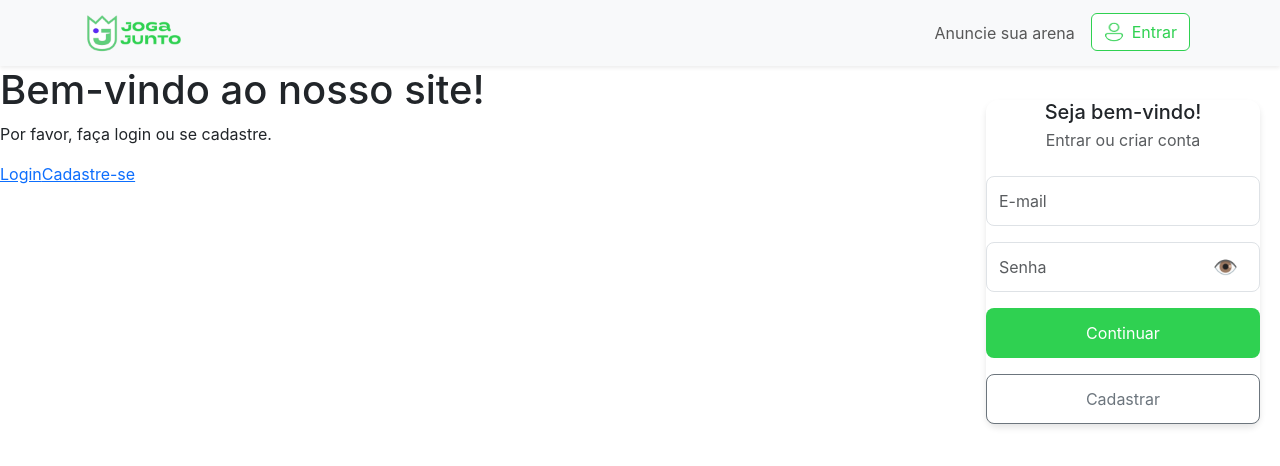
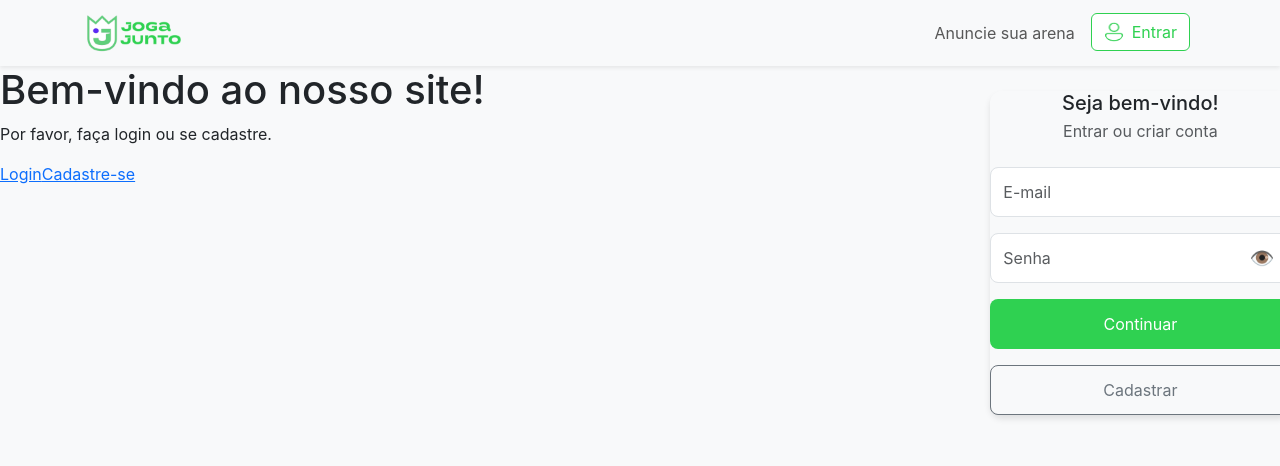
Before and after one commit to ifalO4CDA/JogaJunto-front, a React (Create React App) app: page / in a window 1280 px wide. Both pictures are taken after a click on the button "Entrar". Shown: the top 466 px of the page. Built offline with nearby package versions, Linux system fonts and the light colour scheme.

Commit message:
add modal login component and styles; update header and global styles

```diff
--- a/src/App.js
+++ b/src/App.js
@@ -1,5 +1,5 @@
 // src/App.js
-import React, { useState } from 'react';
+import React, { useState, useRef } from 'react';
 import { Routes, Route } from 'react-router-dom';
 import 'bootstrap/dist/css/bootstrap.min.css';
 import Header from './components/header';
@@ -8,14 +8,20 @@ import ArenaDetalhes from './pages/arena/arenaDetalhes';
 import LoginCadastro from './pages/cadastro/loginCadastro';
 // import ConfirmacaoEmail from './pages/cadastro/confirmacaoEmail';
 import DadosComplementares from './pages/cadastro/cadastroDadosComplementares';
-import ModalLogin from './components/modal';
+import ModalLogin from './components/modalLogin';
 
 function App() {
   // const [user, setUser] = React.useState(null);
+  const [modalPosition, setModalPosition] = useState({ top: 0, left: 0 });
   const [showModal, setShowModal] = useState(false);
+  const buttonRef = useRef(null);
 
-  // Função para abrir o modal
   const handleOpenModal = () => {
+    const buttonRect = buttonRef.current.getBoundingClientRect(); // Captura posição e dimensões do botão
+    setModalPosition({
+      top: buttonRect.bottom + 40 + window.scrollY, // Adiciona 10px de espaçamento abaixo do botão
+      left: buttonRect.left + buttonRect.width / 2 - 150 + window.scrollX,  // Centraliza o modal em relação ao botão (assumindo largura do modal = 300px)
+    });
     setShowModal(true);
   };
 
@@ -26,9 +32,8 @@ function App() {
 
   return (
     <div className="App">
-
-      <Header onLoginClick={handleOpenModal} />
-      {showModal && <ModalLogin onClose={handleCloseModal} />}
+      <Header onLoginClick={handleOpenModal} buttonRef={buttonRef} />
+      {showModal && <ModalLogin onClose={handleCloseModal} position={modalPosition} />}
 
       <Routes>
         <Route path="/" element={<HomePage />} />
--- a/src/components/header.js
+++ b/src/components/header.js
@@ -4,8 +4,9 @@ import { Navbar, Container, Nav, Button } from "react-bootstrap";
 
 import logoJogaJunto from "../assets/logoJogaJunto.png";
 import imagemPerfil from "../assets/Perfil.png";
+import "../styles/components/Header.css"; // Importa o arquivo CSS
 
-const Header = ({ onLoginClick }) => {
+const Header = ({ onLoginClick, buttonRef }) => {
   return (
     <Navbar bg="light" expand="lg" className="shadow-sm">
       <Container>
@@ -14,7 +15,7 @@ const Header = ({ onLoginClick }) => {
           <img
             src={logoJogaJunto}
             alt="Logo"
-            style={{ height: "40px" }} // Ajuste o tamanho da logo conforme necessário
+            className="logo-jogajunto" // Classe CSS para o estilo da logo
           />
         </Navbar.Brand>
 
@@ -26,28 +27,17 @@ const Header = ({ onLoginClick }) => {
           {/* Botão "Entrar" com cor verde */}
           <Nav.Item>
             <Button
-              className="mx-2 d-flex align-items-center"
+              ref={buttonRef}
+              className="btn-login mx-2" // Classe CSS para o botão
               onClick={onLoginClick}
-              style={{
-                backgroundColor: "white", // Cor verde
-                borderColor: "#2FD151", // Borda verde
-                color: "#2FD151",
-              }}
             >
               <img
                 src={imagemPerfil} // Caminho para a imagem
                 alt="Perfil"
-                style={{
-                  width: "20px", // Tamanho da imagem
-                  height: "20px",
-                  borderRadius: "50%", // Deixa a imagem redonda
-                  marginRight: "8px", // Espaço entre a imagem e o texto
-                }}
               />
               Entrar
             </Button>
           </Nav.Item>
-
         </Nav>
       </Container>
     </Navbar>
--- a/src/components/modal.js
+++ /dev/null
@@ -1,131 +0,0 @@
-import React, { useState } from "react";
-import "bootstrap/dist/css/bootstrap.min.css";
-
-function ModalLogin({ onClose }) {
-  const [showPassword, setShowPassword] = useState(false);
-
-  const handleBackgroundClick = (e) => {
-    // Fecha o modal se o clique for fora do conteúdo
-    if (e.target.classList.contains("modal-overlay")) {
-      onClose();
-    }
-  };
-
-  return (
-    <div
-      className="modal-overlay"
-      style={{
-        position: "absolute",
-        top: 0,
-        left: 0,
-        width: "100%",
-        height: "100%",
-        backgroundColor: "transparent", // Fundo transparente
-        display: "flex",
-        justifyContent: "flex-end",
-        zIndex: 1050,
-      }}
-      onClick={handleBackgroundClick}
-    >
-      <div
-        className="modal-dialog"
-        style={{
-          margin: "0",
-          position: "relative",
-          top: "100px", // Ajustado para ficar abaixo do header
-          right: "20px",
-        }}
-      >
-        <div
-          className="modal-content"
-          style={{
-            borderRadius: "12px",
-            boxShadow: "0px 4px 6px rgba(0, 0, 0, 0.1)",
-          }}
-        >
-          <div className="modal-body text-center">
-            <h5 className="mb-1">Seja bem-vindo!</h5>
-            <p className="text-muted mb-4">Entrar ou criar conta</p>
-            <form>
-              {/* Campo de E-mail */}
-              <div className="mb-3">
-                <input
-                  type="email"
-                  className="form-control"
-                  placeholder="E-mail"
-                  style={{
-                    borderRadius: "8px",
-                    height: "50px",
-                    fontSize: "16px",
-                  }}
-                  required
-                />
-              </div>
-              {/* Campo de Senha */}
-              <div className="mb-3 position-relative">
-                <input
-                  type={showPassword ? "text" : "password"}
-                  className="form-control"
-                  placeholder="Senha"
-                  style={{
-                    borderRadius: "8px",
-                    height: "50px",
-                    fontSize: "16px",
-                  }}
-                  required
-                />
-                <button
-                  type="button"
-                  className="btn position-absolute"
-                  style={{
-                    top: "50%",
-                    right: "10px",
-                    transform: "translateY(-50%)", // Centraliza o botão verticalmente
-                    fontSize: "20px",
-                    background: "none",
-                    border: "none",
-                  }}
-                  onClick={() => setShowPassword(!showPassword)}
-                >
-                  {showPassword ? "🙈" : "👁️"}
-                </button>
-              </div>
-              {/* Botão de Continuar */}
-              <button
-                type="submit"
-                className="btn btn-primary w-100"
-                style={{
-                  backgroundColor: "#007bff",
-                  border: "none",
-                  borderRadius: "8px",
-                  height: "50px",
-                  fontSize: "16px",
-                  backgroundColor: "#2FD151", // Cor verde
-                  borderColor: "#2FD151", // Borda verde
-                  color: "white",
-                }}
-              >
-                Continuar
-              </button>
-              {/* Botão de Cadastrar */}
-              <button
-                type="button"
-                className="btn btn-outline-secondary w-100 mt-3"
-                style={{
-                  borderRadius: "8px",
-                  height: "50px",
-                  fontSize: "16px",
-                }}
-                onClick={onClose}
-              >
-                Cadastrar
-              </button>
-            </form>
-          </div>
-        </div>
-      </div>
-    </div>
-  );
-}
-
-export default ModalLogin;
--- /dev/null
+++ b/src/components/modalLogin.js
@@ -0,0 +1,78 @@
+import React, { useState } from "react";
+import "bootstrap/dist/css/bootstrap.min.css";
+import "../styles/components/modalLogin.css"; // Importa o arquivo CSS
+
+function ModalLogin({ onClose, position }) {
+  const [showPassword, setShowPassword] = useState(false);
+
+  const handleBackgroundClick = (e) => {
+    if (e.target.id === "modal-overlay") {
+      onClose();
+    }
+  };
+
+  return (
+    <div
+      id="modal-overlay"
+      className="modal-overlay"
+      onClick={handleBackgroundClick}
+    >
+      <div
+        className="modal-dialog"
+        style={{
+          top: `${position.top}px`,
+          left: `${position.left}px`,
+        }}
+        onClick={(e) => e.stopPropagation()}
+      >
+        <div className="modal-content">
+          <div className="modal-body text-center">
+            <h5 className="mb-1">Seja bem-vindo!</h5>
+            <p className="text-muted mb-4">Entrar ou criar conta</p>
+            <form>
+              {/* Campo de E-mail */}
+              <div className="mb-3">
+                <input
+                  type="email"
+                  className="form-control modal-input"
+                  placeholder="E-mail"
+                  required
+                />
+              </div>
+              {/* Campo de Senha */}
+              <div className="mb-3 position-relative">
+                <input
+                  type={showPassword ? "text" : "password"}
+                  className="form-control modal-input"
+                  placeholder="Senha"
+                  required
+                />
+                <button
+                  type="button"
+                  className="password-toggle-btn"
+                  onClick={() => setShowPassword(!showPassword)}
+                >
+                  {showPassword ? "🙈" : "👁️"}
+                </button>
+              </div>
+              {/* Botão de Continuar */}
+              <button type="submit" className="btn btn-primary w-100 btn-primary-custom">
+                Continuar
+              </button>
+              {/* Botão de Cadastrar */}
+              <button
+                type="button"
+                className="btn btn-outline-secondary w-100 mt-3 btn-outline-custom"
+                onClick={onClose}
+              >
+                Cadastrar
+              </button>
+            </form>
+          </div>
+        </div>
+      </div>
+    </div>
+  );
+}
+
+export default ModalLogin;
--- /dev/null
+++ b/src/styles/components/Header.css
@@ -0,0 +1,26 @@
+/* Estilo da logo */
+.logo-jogajunto {
+    height: 40px; /* Ajuste o tamanho conforme necessário */
+  }
+
+  /* Botão "Entrar" */
+  .btn-login {
+    display: flex;
+    align-items: center;
+    background-color: white;
+    border-color: #2fd151; /* Borda verde */
+    color: #2fd151;
+/* quando passo o mouse por cima, as cores invertem */
+    &:hover {
+      background-color: #2fd151;
+      color: white;
+      border-color: black;
+    }
+  }
+
+  .btn-login img {
+    width: 20px; /* Tamanho da imagem */
+    height: 20px;
+    border-radius: 50%; /* Deixa a imagem redonda */
+    margin-right: 8px; /* Espaço entre a imagem e o texto */
+  }
--- /dev/null
+++ b/src/styles/components/modalLogin.css
@@ -0,0 +1,58 @@
+/* Estilo do fundo (overlay) */
+.modal-overlay {
+    position: absolute;
+    top: 0;
+    left: 0;
+    width: 100%;
+    height: 100%;
+    background-color: transparent; /* Fundo transparente */
+    z-index: 1050;
+  }
+
+  /* Estilo do modal */
+  .modal-dialog {
+    position: absolute;
+    width: 300px; /* Largura fixa */
+  }
+
+  /* Estilo do conteúdo do modal */
+  .modal-content {
+    border-radius: 12px;
+    box-shadow: 0px 4px 6px rgba(0, 0, 0, 0.1);
+  }
+
+  /* Estilo do input */
+  .modal-input {
+    border-radius: 8px;
+    height: 50px;
+    font-size: 16px;
+  }
+
+  /* Botão de mostrar/ocultar senha */
+  .password-toggle-btn {
+    position: absolute;
+    top: 50%;
+    right: 10px;
+    transform: translateY(-50%);
+    font-size: 20px;
+    background: none;
+    border: none;
+  }
+
+  /* Botão "Continuar" */
+  .btn-primary-custom {
+    border: none;
+    border-radius: 8px;
+    height: 50px;
+    font-size: 16px;
+    background-color: #2fd151; /* Cor verde */
+    border-color: #2fd151;
+    color: white;
+  }
+
+  /* Botão "Cadastrar" */
+  .btn-outline-custom {
+    border-radius: 8px;
+    height: 50px;
+    font-size: 16px;
+  }
--- a/src/styles/index.css
+++ b/src/styles/index.css
@@ -5,6 +5,9 @@ body {
     sans-serif;
   -webkit-font-smoothing: antialiased;
   -moz-osx-font-smoothing: grayscale;
+  background-color: #F8F9FA;
+  margin: 0; /* Remove margens externas */
+  padding: 0; /* Remove espaçamento interno */
 }
 
 code {
```
